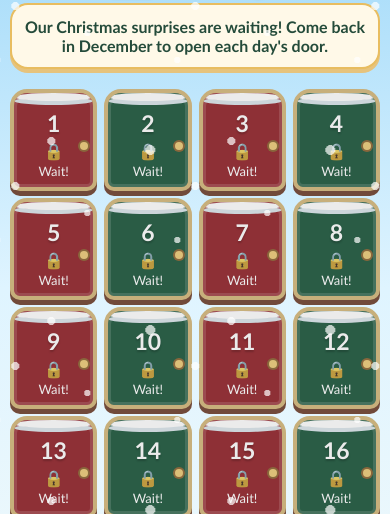
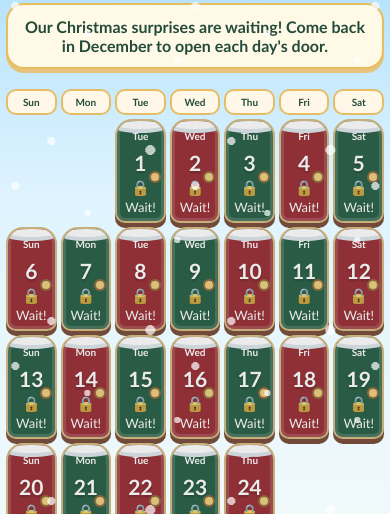
Before and after one commit to jenambrose-design/family-advent-calendar, a plain HTML site: page index.html in a window 390 px wide. Shown: the part 330-844 px from the top of the page. Drawn offline with Linux system fonts and the light colour scheme.

Commit message:
Update index.html
Changed the dates to real dates instead of just day 1, 2, 3

```diff
--- a/index.html
+++ b/index.html
@@ -124,14 +124,24 @@ h1 {
   max-width: 900px;
   margin: 0 auto;
   display: grid;
-  grid-template-columns: repeat(6, minmax(0, 1fr));
-  gap: clamp(7px, 1.6vw, 16px);
+  grid-template-columns: repeat(7, minmax(0, 1fr));
+  gap: clamp(4px, 1vw, 12px);
   position: relative;
+}
+.weekday-heading {
+  text-align: center;
+  font-weight: bold;
+  color: #244b3a;
+  background: #fff8e8;
+  border: 2px solid #e6bd67;
+  border-radius: 10px;
+  padding: 6px 1px;
+  font-size: clamp(10px, 1.5vw, 15px);
 }
 .door {
   position: relative;
   min-width: 0;
-  min-height: clamp(76px, 13vw, 132px);
+  min-height: clamp(76px, 11vw, 122px);
   padding: 8px 2px;
   border: 4px solid #e6bd67;
   border-radius: 17px 17px 10px 10px;
@@ -169,15 +179,21 @@ h1 {
 }
 .number {
   display: block;
-  font-size: clamp(23px, 4vw, 38px);
+  font-size: clamp(20px, 3.5vw, 36px);
   font-weight: 900;
   text-shadow: 0 2px 2px #0003;
   margin-top: 8px;
 }
+.weekday {
+  display: block;
+  font-size: clamp(10px, 1.5vw, 14px);
+  font-weight: bold;
+  margin-top: 3px;
+}
 .symbol {
   display: block;
-  font-size: clamp(16px, 3vw, 26px);
-  margin-top: 4px;
+  font-size: clamp(14px, 2.5vw, 24px);
+  margin-top: 3px;
 }
 .knob {
   position: absolute;
@@ -243,9 +259,13 @@ dialog::backdrop { background: #153b2bb8; }
   cursor: pointer;
 }
 @media (max-width: 520px) {
-  .grid { grid-template-columns: repeat(4, minmax(0, 1fr)); }
-  .door { min-height: 88px; }
-  .village { padding-left: 10px; padding-right: 10px; }
+  .grid { grid-template-columns: repeat(7, minmax(0, 1fr)); gap: 4px; }
+  .door { min-height: 76px; padding: 6px 1px; border-width: 2px; }
+  .weekday-heading { padding: 5px 0; font-size: 10px; }
+  .weekday { font-size: 10px; }
+  .number { font-size: 21px; }
+  .symbol { font-size: 15px; }
+  .village { padding-left: 6px; padding-right: 6px; }
   .village::before { top: 165px; }
 }
 @media (prefers-reduced-motion: reduce) {
@@ -337,10 +357,25 @@ if (previewMode) {
   status.textContent = "It's December " + dateNumber + "! Open a door to discover your surprise.";
 }
 
+// Add weekday headings and place each Advent date under its correct weekday.
+const weekdayNames = ["Sun", "Mon", "Tue", "Wed", "Thu", "Fri", "Sat"];
+weekdayNames.forEach(name => {
+  const heading = document.createElement("div");
+  heading.className = "weekday-heading";
+  heading.textContent = name;
+  doors.appendChild(heading);
+});
+
+const calendarYear = today.getFullYear();
+const decemberFirstWeekday = new Date(calendarYear, 11, 1).getDay();
+
 for (let day = 1; day <= 24; day++) {
   const button = document.createElement("button");
   button.className = "door";
   button.type = "button";
+  const date = new Date(calendarYear, 11, day);
+  const weekdayName = weekdayNames[date.getDay()];
+  if (day === 1) button.style.gridColumnStart = String(decemberFirstWeekday + 1);
 
   const unlocked = previewMode || (validDay && day <= dateNumber);
   button.disabled = !unlocked;
@@ -348,6 +383,7 @@ for (let day = 1; day <= 24; day++) {
     unlocked ? "Open day " + day : "Day " + day + ", locked until its date");
 
   button.innerHTML =
+    '<span class="weekday">' + weekdayName + '</span>' +
     '<span class="number">' + day + '</span>' +
     '<span class="symbol">' + (unlocked ? symbols[(day - 1) % symbols.length] : "🔒") + '</span>' +
     (unlocked ? "" : '<span class="lock">Wait!</span>') +
```
